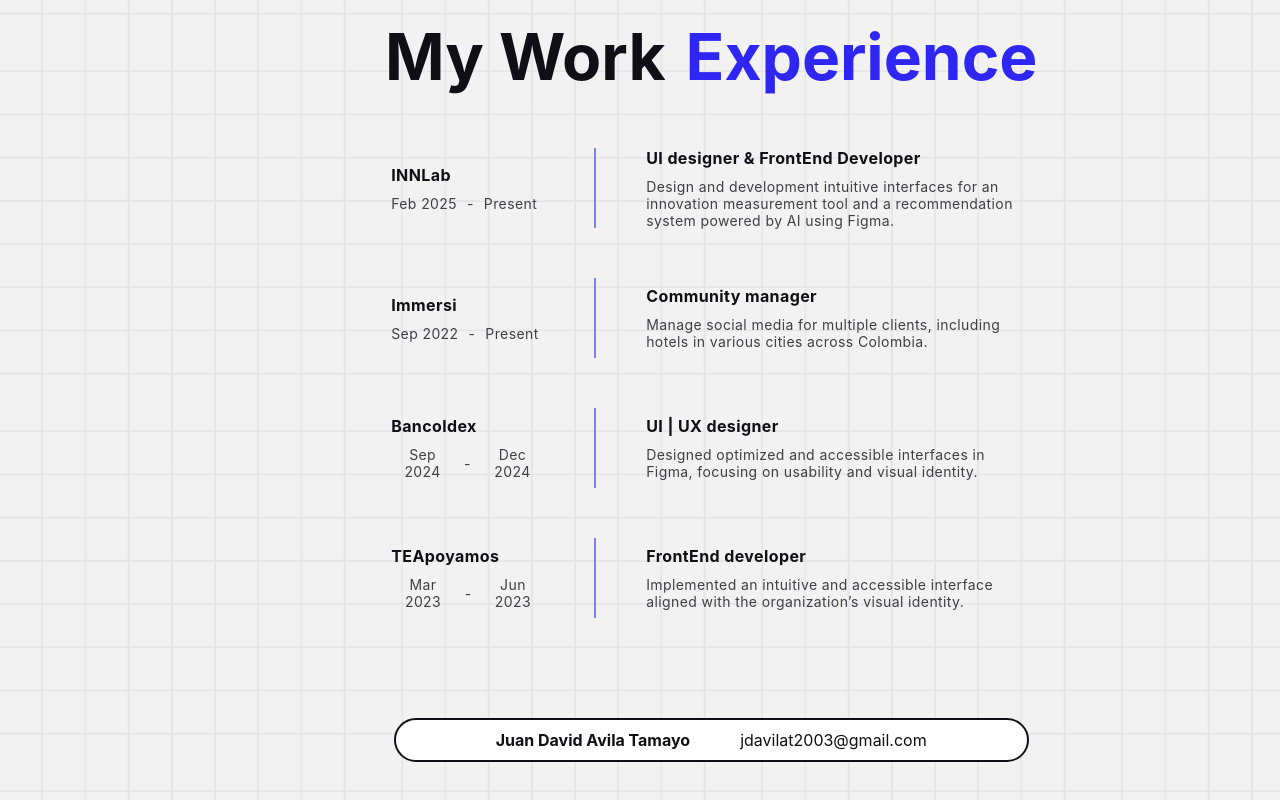
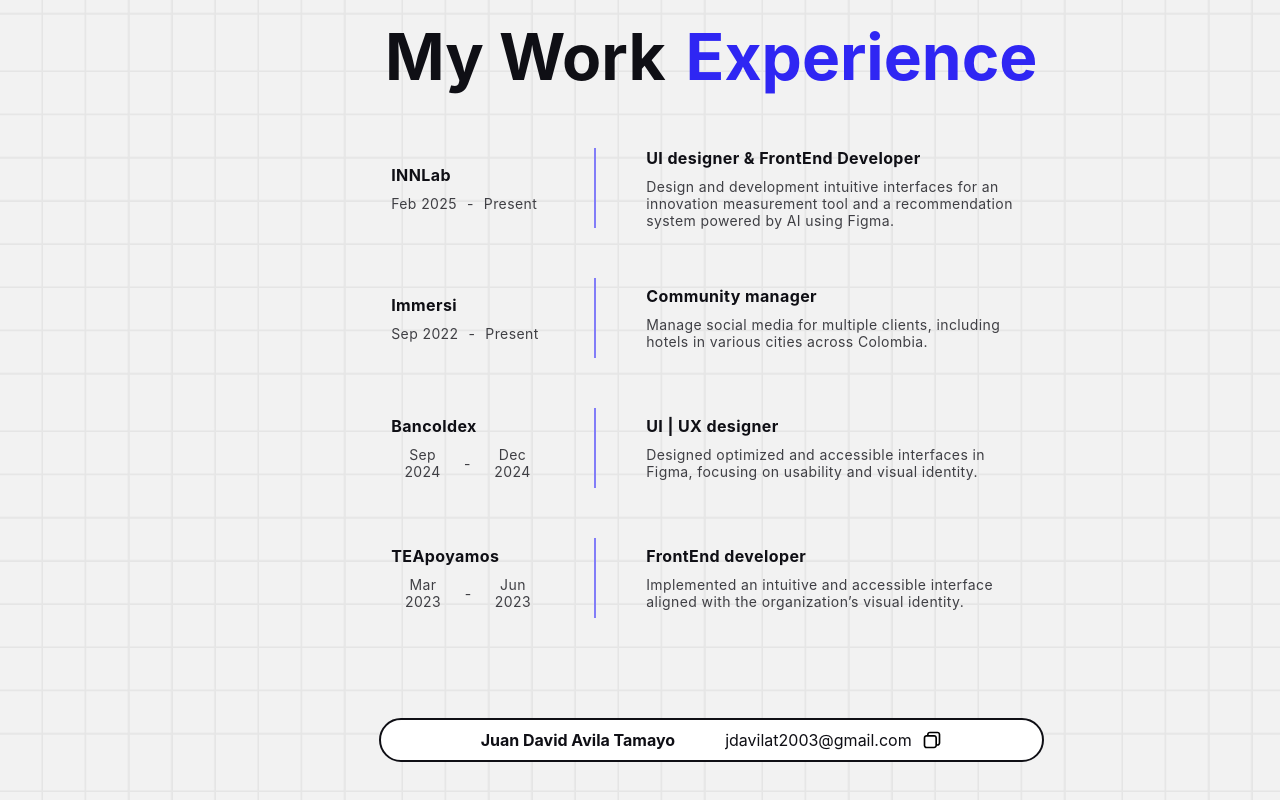
Before and after one commit to JD-AvilaT/Juan-David-Avila-Portfolio, a React (Vite) app: page / in a window 1280 px wide. Shown: the part 2851-3651 px from the top of the page. Built offline with nearby package versions, Linux system fonts and the light colour scheme.

Commit message:
footer actualiced

```diff
--- a/src/components/ArrowButton/ArrowButton.jsx
+++ b/src/components/ArrowButton/ArrowButton.jsx
@@ -2,7 +2,7 @@
 
 export function ArrowButton({ onClick, icon: Icon, link}) {
     return(
-        <a href={link}>
+        <a  target="_blank" href={link}>
             <button onClick={onClick} className='arrow-button'>
                 {Icon && <Icon className="arrow-button-icon" />}
             </button>
--- a/src/components/Footer/Footer.css
+++ b/src/components/Footer/Footer.css
@@ -22,3 +22,26 @@
 .footer-name{
     font-weight: bold;
 }
+
+.footer-email{
+    display: flex;
+    flex-direction: row;
+    justify-content: center;
+    align-items: center;
+    gap: 10px;
+}
+
+.copy-icon{
+    height: 20px;
+    width: 20px;
+}
+
+.footer-email:hover {
+    cursor: pointer;
+  }
+
+  .footer-email:hover p,
+  .footer-email:hover .copy-icon {
+    color: var(--color-b500-wdark);
+    fill: var(--color-b500-wdark);
+  }
--- a/src/components/Footer/Footer.jsx
+++ b/src/components/Footer/Footer.jsx
@@ -1,10 +1,25 @@
 import './Footer.css';
+import Copy from '/public/icons/copy.svg?react';
 
 export function Footer() {
+    const handleCopy = () => {
+        navigator.clipboard.writeText('jdavilat2003@gmail.com')
+          .then(() => {
+            // ✅ Opcional: feedback visual o toast
+            console.log('Correo copiado al portapapeles');
+          })
+          .catch((err) => {
+            console.error('Error al copiar:', err);
+          });
+      };
+
     return(
         <div className='footer'>
             <p className='footer-name'>Juan David Avila Tamayo</p>
-            <p>jdavilat2003@gmail.com</p>
+            <a className='footer-email'>
+                <p onClick={handleCopy}>jdavilat2003@gmail.com</p>
+                <Copy className='copy-icon'/>
+            </a>
         </div>
     )
 }
--- a/src/components/Tag/Tag.jsx
+++ b/src/components/Tag/Tag.jsx
@@ -2,7 +2,7 @@
 
 export function Tag({ text, icon: Icon, showIcon = true, link, variant  }) {
     return(
-        <a className={`tag ${variant}`} href={link}>
+        <a target="_blank" className={`tag ${variant}`} href={link}>
             {showIcon && Icon && <Icon className="tag__icon" />}
             {text}
         </a>
```
Also changed, not shown: public/icons/copy.svg (added).
